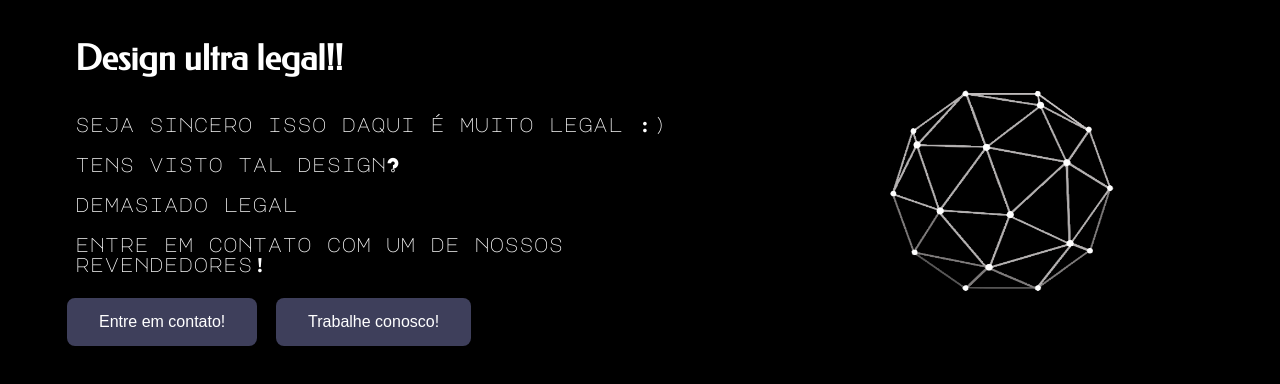
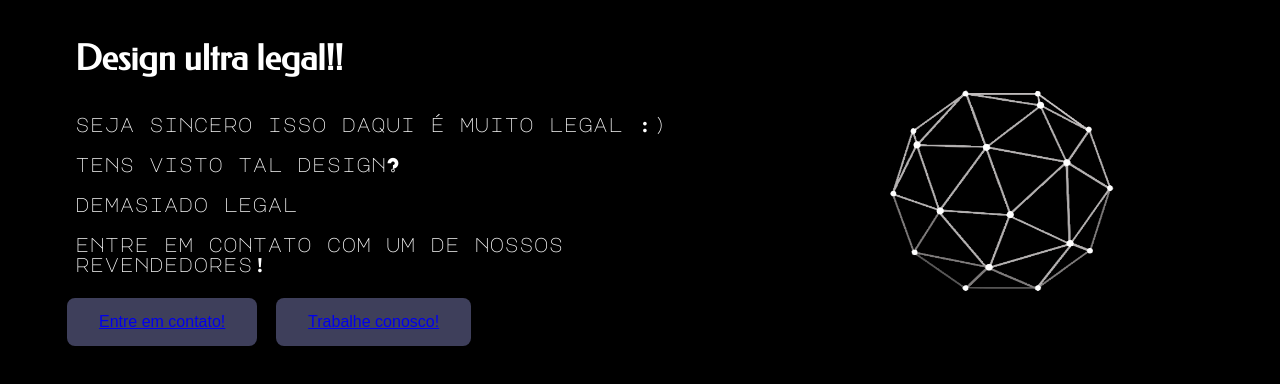
Before and after one commit to Saturn-57/home, a plain HTML site: page index.html in a window 1280 px wide. Shown: the part 2562-2946 px from the top of the page. Drawn offline with Linux system fonts and the light colour scheme; a web font is replaced by a local one.

Commit message:
Update index.html

```diff
--- a/index.html
+++ b/index.html
@@ -64,8 +64,8 @@
                     <p>demasiado legal</p>
                     <p>entre em contato com um de nossos revendedores!</p>
                 </section>
-                <button class="botao"><a href="info.html"></a>Entre em contato!</a></button>
-                <button class="botao"><a href="info.html"></a>Trabalhe conosco!</a></button>
+                <button class="botao"><a href="info.html">Entre em contato!</a></button>
+                <button class="botao"><a href="info.html">Trabalhe conosco!</a></button>
             </div>
                 <div class="lateral_destro">
                     <img src="ball.png" class="rotate"/>
```
